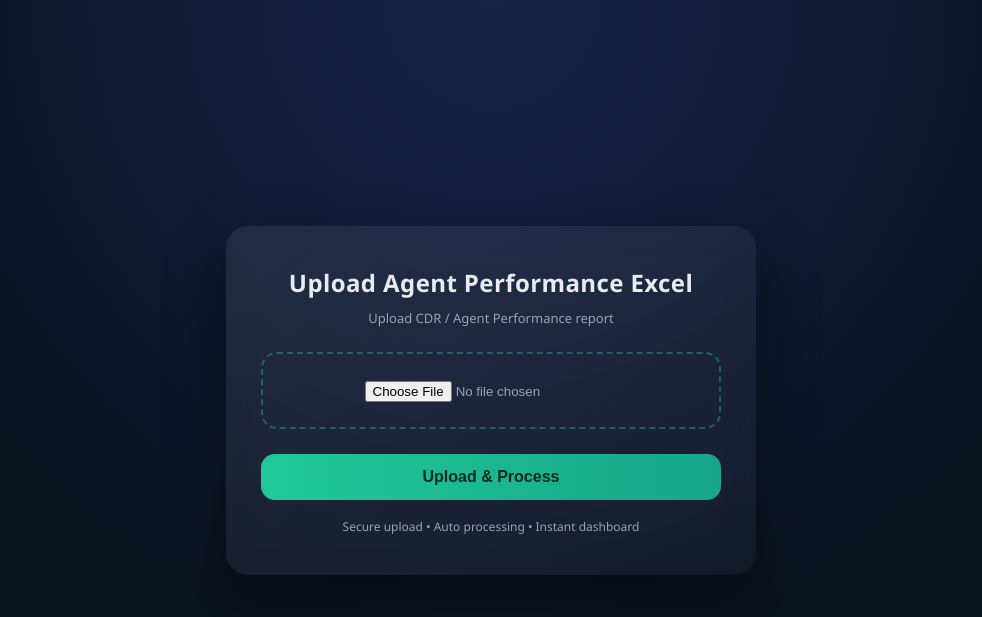
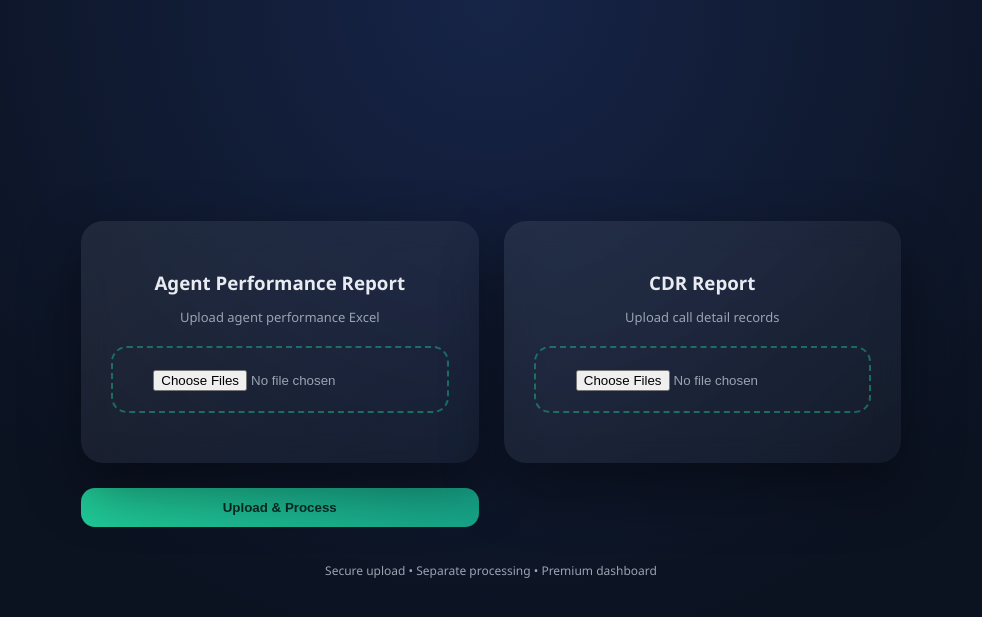
Before and after one commit to Viratmalakar/agent.performance.site, a Flask app: page / in a window 1280 px wide. Shown: the top 617 px of the page, without its empty margins (149-1131 px from the left). Run offline with Flask 3, Linux system fonts and the light colour scheme.

Commit message:
Update index.html

```diff
--- a/templates/index.html
+++ b/templates/index.html
@@ -2,7 +2,7 @@
 <html lang="en">
 <head>
 <meta charset="UTF-8">
-<title>Upload Agent Performance</title>
+<title>Upload Reports</title>
 
 <style>
 :root{
@@ -18,99 +18,106 @@ body{
     margin:0;
     height:100vh;
     display:flex;
+    justify-content:center;
     align-items:center;
-    justify-content:center;
     background:radial-gradient(circle at top, #162447, #0b1220 65%);
     font-family:"Segoe UI", system-ui, sans-serif;
     color:var(--text);
 }
 
-/* ---------- Card ---------- */
+.wrapper{
+    width:820px;
+    display:grid;
+    grid-template-columns:1fr 1fr;
+    gap:25px;
+}
+
 .card{
-    width:460px;
     background:linear-gradient(145deg, rgba(255,255,255,.08), rgba(255,255,255,.03));
     backdrop-filter:blur(14px);
     border-radius:22px;
-    padding:40px 35px;
+    padding:30px;
     box-shadow:0 25px 60px rgba(0,0,0,.45);
     text-align:center;
 }
 
-.card h2{
-    margin:0 0 10px;
-    font-size:24px;
-    letter-spacing:.4px;
+.card h3{
+    margin-bottom:6px;
 }
 
 .card p{
-    margin:0 0 25px;
     font-size:13px;
     color:var(--muted);
+    margin-bottom:20px;
 }
 
-/* ---------- File Upload ---------- */
 .file-box{
-    border:2px dashed rgba(32,201,151,.4);
+    border:2px dashed rgba(32,201,151,.45);
     border-radius:16px;
-    padding:25px;
-    margin-bottom:25px;
-    transition:.3s;
-}
-
-.file-box:hover{
-    border-color:var(--accent);
-    background:rgba(32,201,151,.05);
+    padding:20px;
+    margin-bottom:20px;
 }
 
 input[type=file]{
     color:var(--muted);
 }
 
-/* ---------- Button ---------- */
 button{
     width:100%;
-    padding:14px;
-    font-size:16px;
-    font-weight:600;
+    padding:12px;
     border:none;
     border-radius:14px;
+    font-weight:600;
+    background:linear-gradient(90deg,var(--accent),#17a589);
     color:#052b23;
-    background:linear-gradient(90deg, var(--accent), #17a589);
     cursor:pointer;
-    transition:.3s;
 }
 
 button:hover{
-    transform:translateY(-2px);
-    box-shadow:0 12px 30px rgba(32,201,151,.45);
+    box-shadow:0 12px 28px rgba(32,201,151,.45);
 }
 
-/* ---------- Footer Text ---------- */
-.note{
-    margin-top:18px;
+.footer{
+    grid-column:1/3;
+    text-align:center;
     font-size:12px;
     color:var(--muted);
+    margin-top:10px;
 }
 </style>
 </head>
 
 <body>
 
-<div class="card">
-    <h2>Upload Agent Performance Excel</h2>
-    <p>Upload CDR / Agent Performance report</p>
+<form action="/process" method="post" enctype="multipart/form-data">
+<div class="wrapper">
 
-    <form action="/process" method="post" enctype="multipart/form-data">
+    <!-- Agent Performance -->
+    <div class="card">
+        <h3>Agent Performance Report</h3>
+        <p>Upload agent performance Excel</p>
         <div class="file-box">
-            <input type="file" name="file" required>
+            <input type="file" name="agent_files" multiple>
         </div>
-        <button type="submit">Upload & Process</button>
-    </form>
+    </div>
 
-    <div class="note">
-        Secure upload • Auto processing • Instant dashboard
+    <!-- CDR -->
+    <div class="card">
+        <h3>CDR Report</h3>
+        <p>Upload call detail records</p>
+        <div class="file-box">
+            <input type="file" name="cdr_files" multiple>
+        </div>
     </div>
+
+    <button type="submit">Upload & Process</button>
+
+    <div class="footer">
+        Secure upload • Separate processing • Premium dashboard
+    </div>
+
 </div>
+</form>
 
 </body>
 </html>
```
